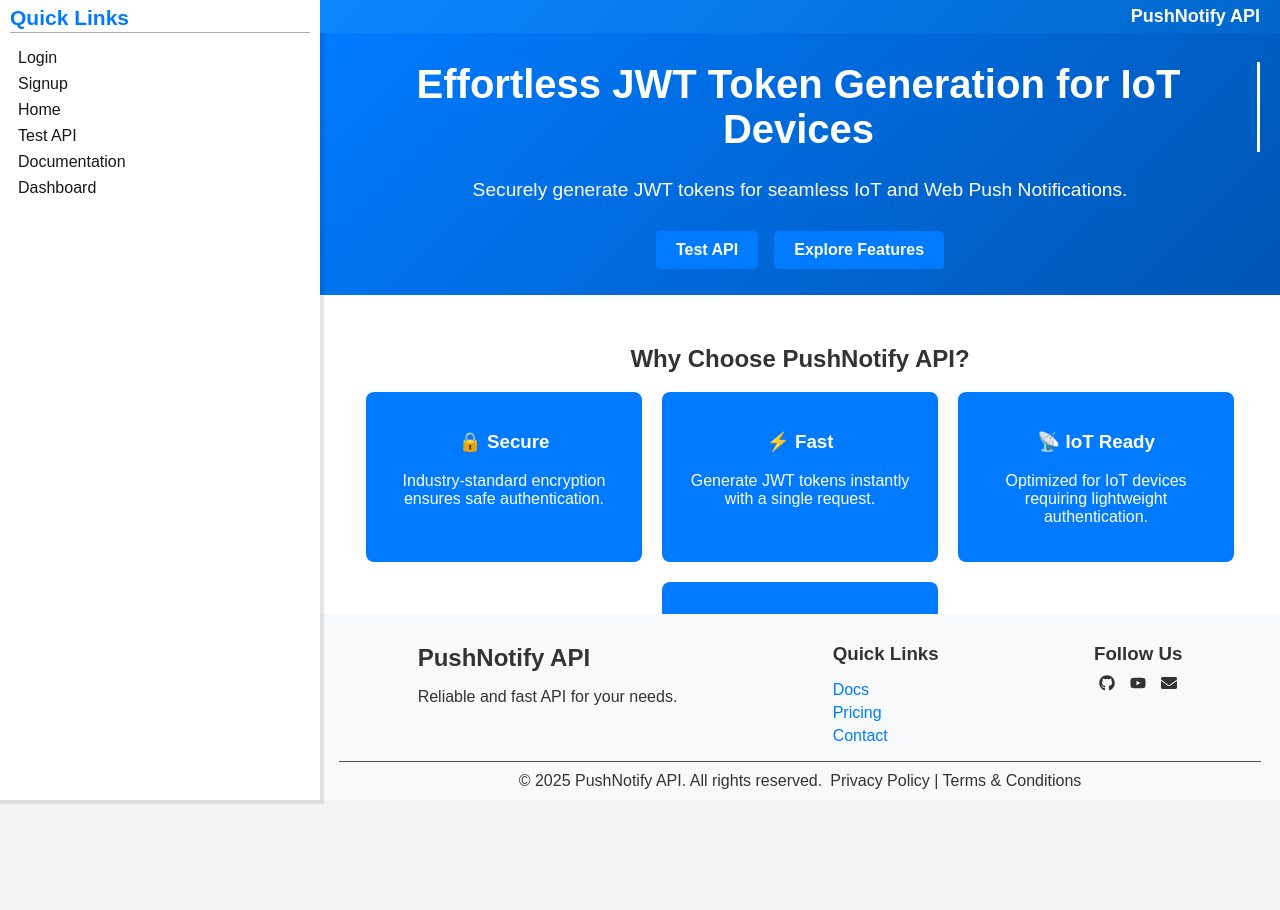
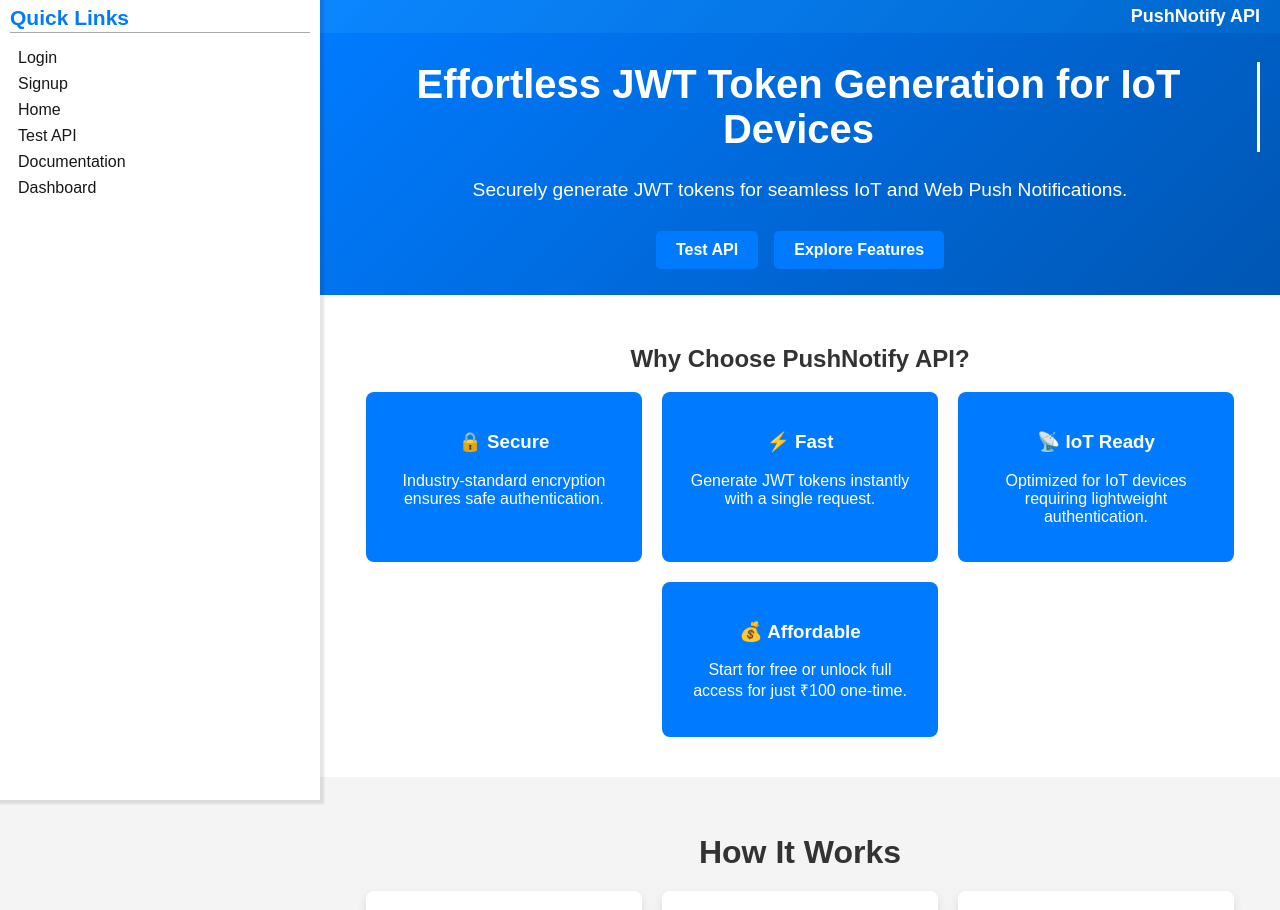
Before and after one commit to SudoRV/pushnotify.api, a React (Create React App) app: page / in a window 1280 px wide. Shown: the top 910 px of the page. Before the commit the page ends 800 px from the top, so only its background shows below. Built offline with nearby package versions, Linux system fonts and the light colour scheme.

Commit message:
updating home overflow

```diff
--- a/src/styles/Home.scss
+++ b/src/styles/Home.scss
@@ -5,7 +5,10 @@
     background: #f4f4f4;
     color: #333;
     text-align: center;
-    overflow-x: hidden;
+}
+
+body,html{
+
 }
 
 /* Hero Section */
@@ -15,6 +18,8 @@
     padding: 26px 20px;
     padding-top: 2px;
     animation: fadeIn 1s ease-in-out;
+
+    overflow: hidden;
 }
 .hero h1 {
     font-size: 2.5em;
--- a/src/styles/Navbar.scss
+++ b/src/styles/Navbar.scss
@@ -8,7 +8,7 @@
   color: white;
   padding: 6px 16px;
 
-  z-index: 100;
+  z-index: 18;
 }
 
 .navbar{
```
